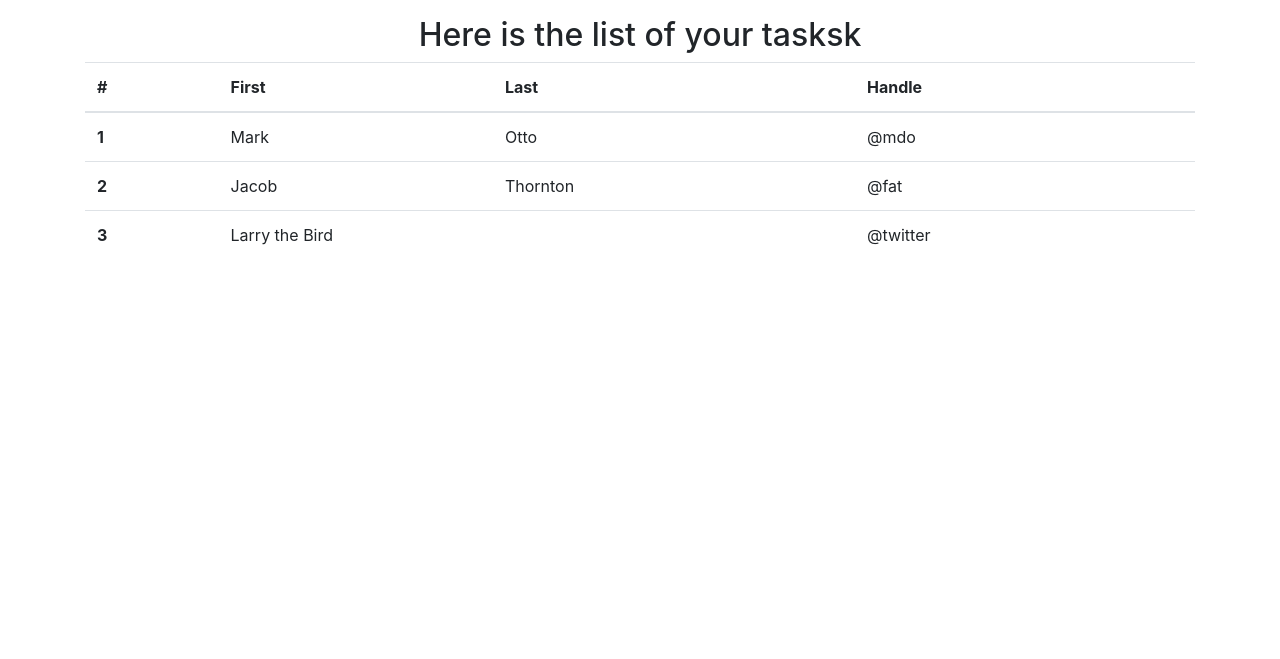
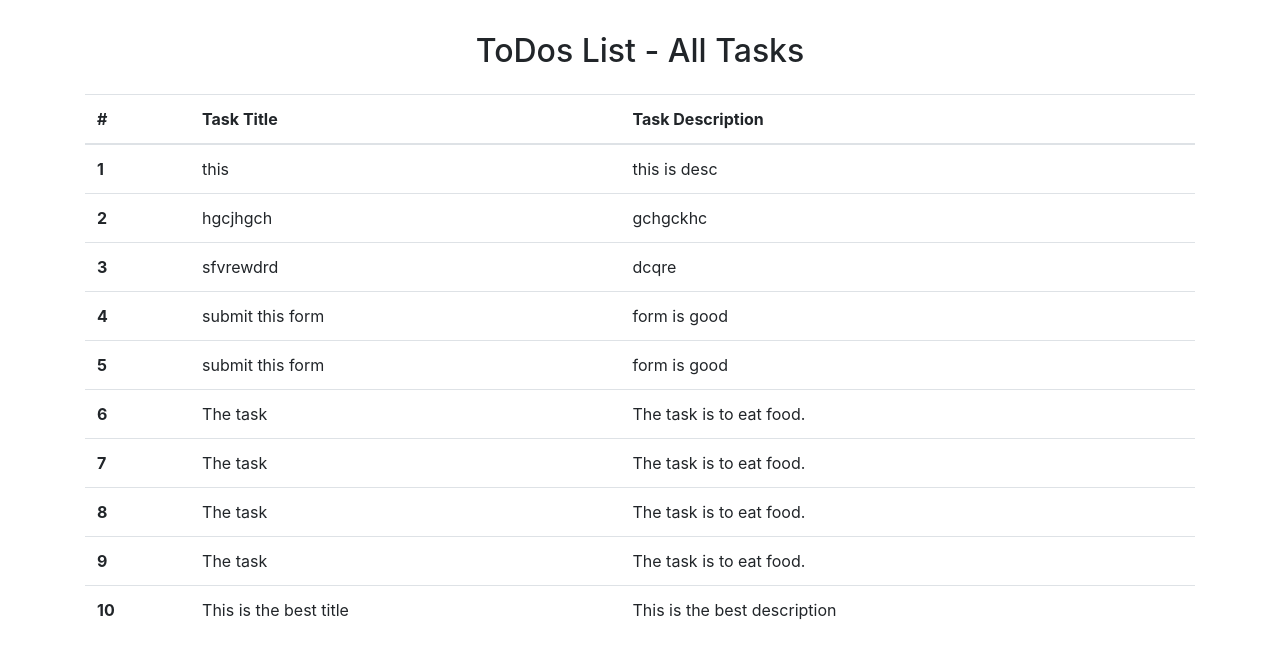
Before and after one commit to Niki-098/To_Do_List, a Django app: page /tasks in a window 1280 px wide. Shown: the part 56-715 px from the top of the page. Run offline with Django 5.2, Linux system fonts and the light colour scheme; data comes from the database, SQL or seed files in the repository; both versions use the stored data as it was after the commit.

Commit message:
Added changes

```diff
--- a/home/views.py
+++ b/home/views.py
@@ -20,4 +20,9 @@ def home(request):
 
 
 def tasks(request):
-    return render(request, 'tasks.html')
+    allTasks = Task.objects.all()
+    #print(allTasks)
+    #for items in allTasks:
+    #    print(items.taskDesc)
+    context = {'tasks':allTasks}
+    return render(request, 'tasks.html', context)
--- a/templates/tasks.html
+++ b/templates/tasks.html
@@ -35,35 +35,26 @@
 </nav>
 
 <div class="container my-3">
-    <h2 class="text-center">Here is the list of your tasksk</h2>
+    <h2 class="text-center py-3">ToDos List - All Tasks</h2>
     <table class="table">
         <thead>
           <tr>
             <th scope="col">#</th>
-            <th scope="col">First</th>
-            <th scope="col">Last</th>
-            <th scope="col">Handle</th>
+            <th scope="col">Task Title</th>
+            <th scope="col">Task Description</th>
           </tr>
         </thead>
         <tbody>
-          <tr>
-            <th scope="row">1</th>
-            <td>Mark</td>
-            <td>Otto</td>
-            <td>@mdo</td>
+        {% for task in tasks %}
+
+        <tr>
+            <th scope="row">{{forloop.counter}}</th>
+            <td>{{task.taskTitle}}</td>
+            <td>{{task.taskDesc}}</td>
           </tr>
-          <tr>
-            <th scope="row">2</th>
-            <td>Jacob</td>
-            <td>Thornton</td>
-            <td>@fat</td>
-          </tr>
-          <tr>
-            <th scope="row">3</th>
-            <td colspan="2">Larry the Bird</td>
-            <td>@twitter</td>
-          </tr>
-        </tbody>
+        {% endfor %}
+
+      </tbody>
       </table>
 </div>
 
```
Also changed, not shown: db.sqlite3.
